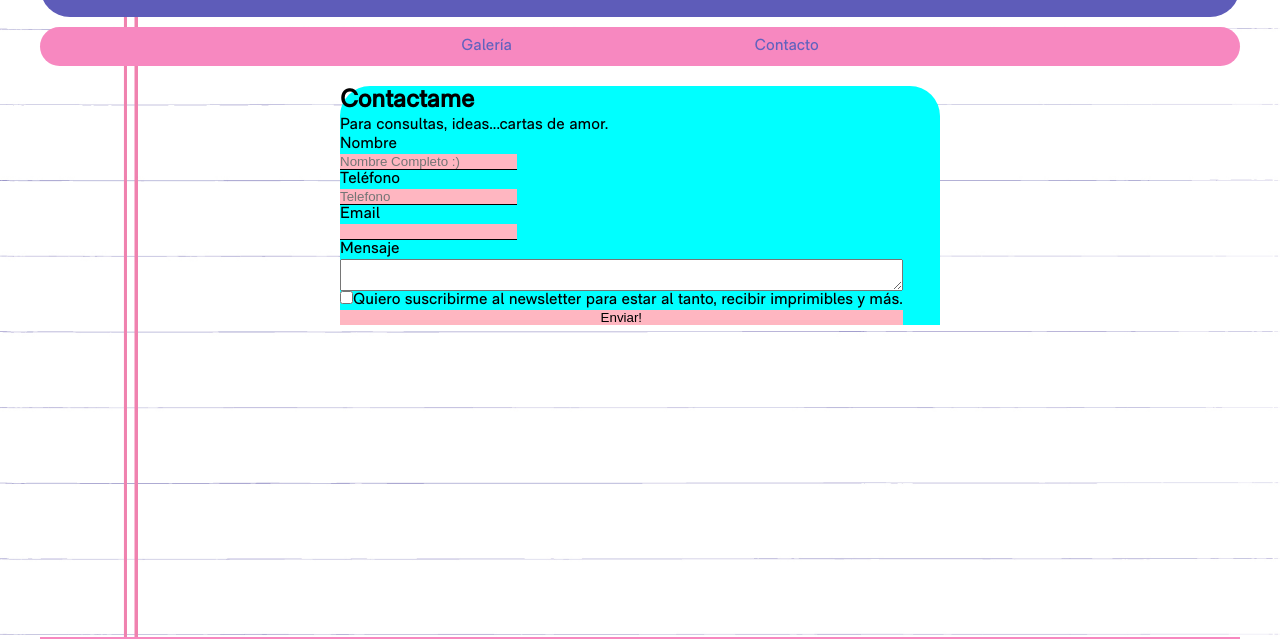
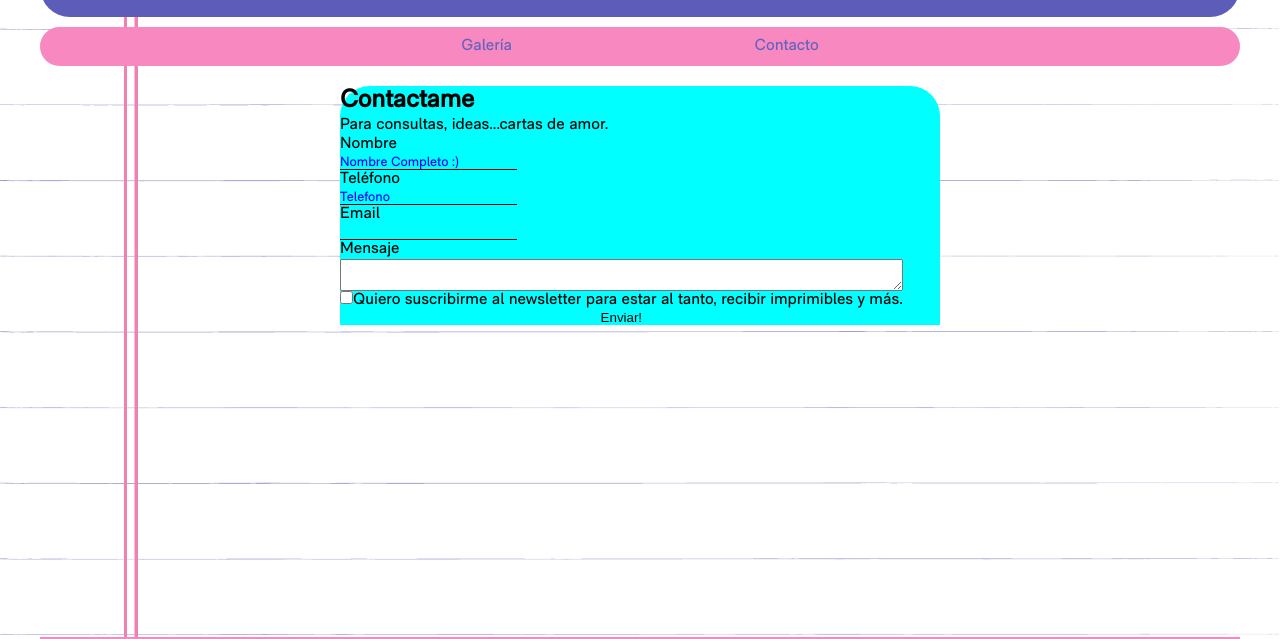
Before and after one commit to micacaggi22/TPFinal-CaggiMicaela, a plain HTML site: page contacto.html in a window 1280 px wide. Shown: the part 113-752 px from the top of the page. Drawn offline with Linux system fonts and the light colour scheme.

Commit message:
placeholder css

```diff
--- a/estilos.css
+++ b/estilos.css
@@ -277,9 +277,14 @@ form{
 }
 input{
 	border: none;
-	background-color:lightpink;
-	border: none;
+	background-color:transparent;
     border-bottom: 1px solid #000;
+	outline:none;
+}
+::placeholder {
+	color: blue;
+	font-family: "RM Nenue";
+	outline: none;
 }
 #enviar{
 	border:none;
```
